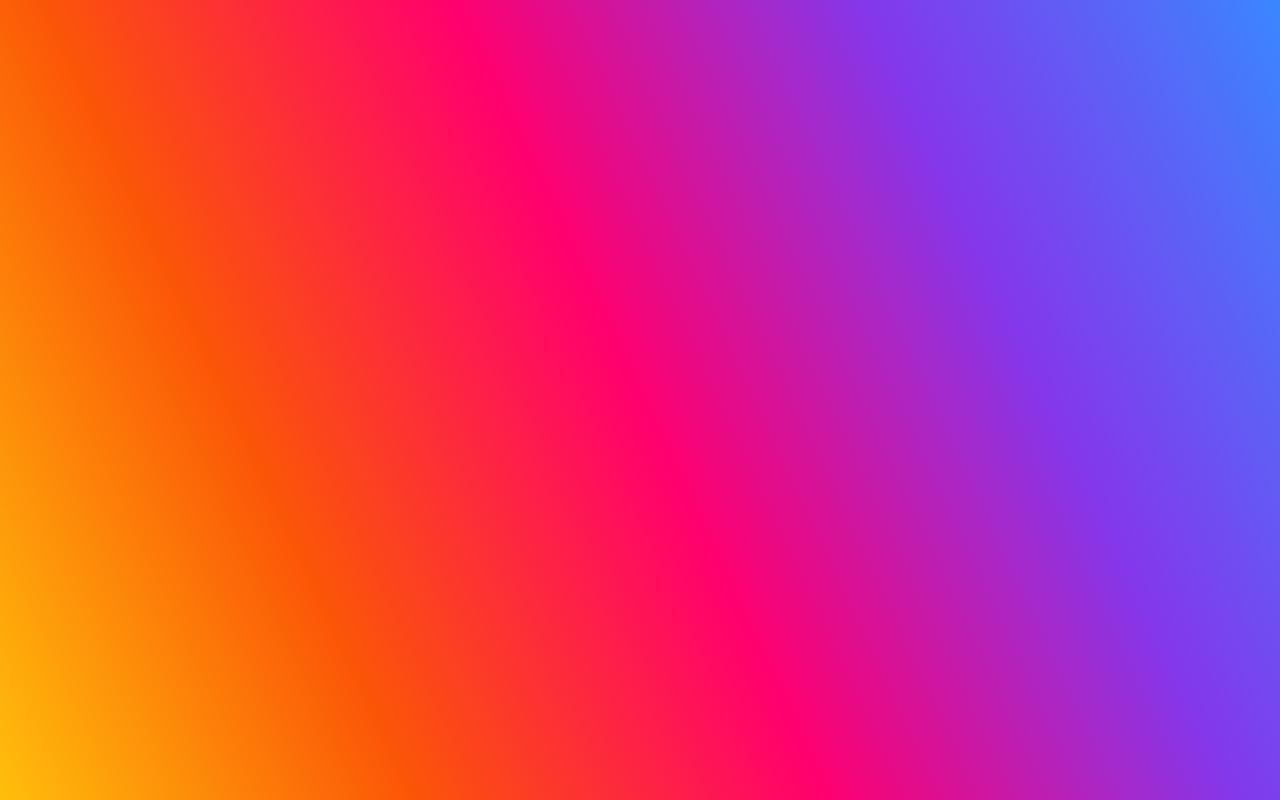
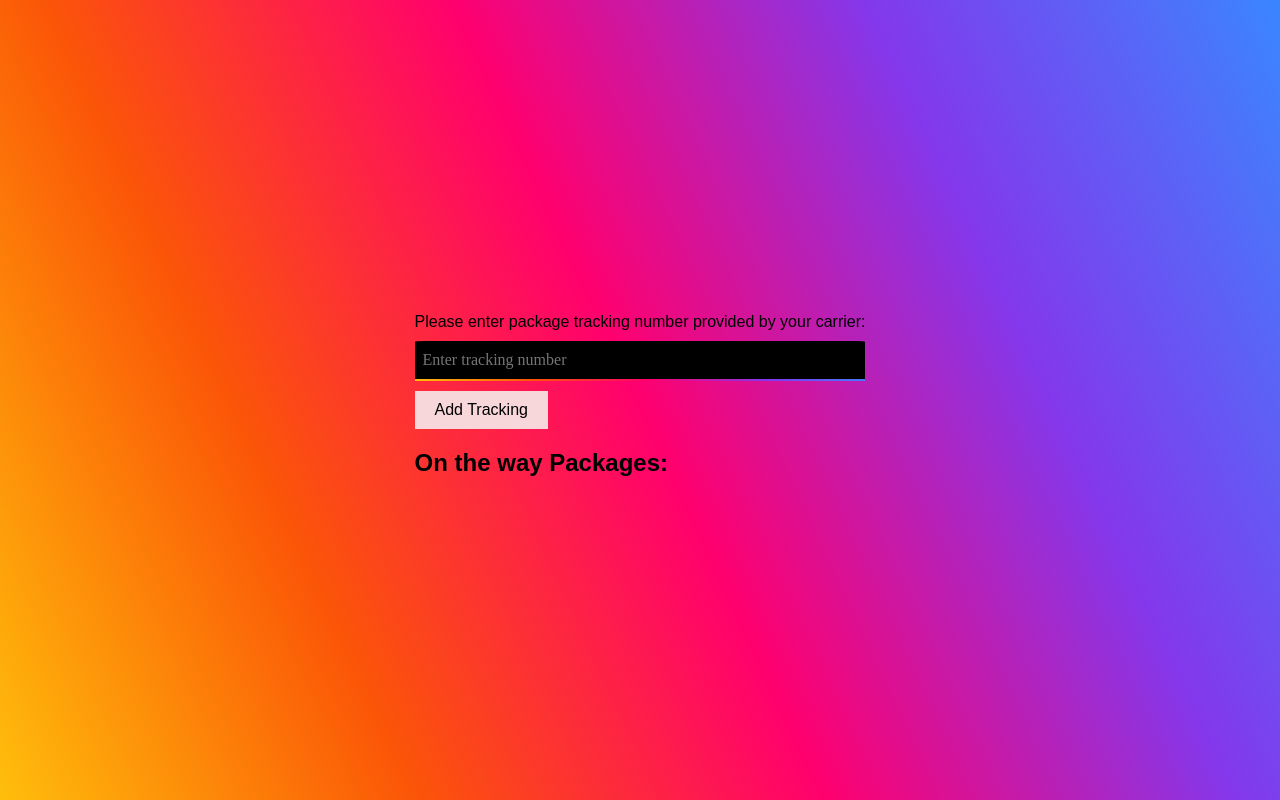
Before and after one commit to GraceLTQ/BigRedHack-SkyParcel, a React (Create React App) app in the folder client/: page /addtracking in a window 1280 px wide. Before the commit this address had no page. Built offline with nearby package versions, Linux system fonts and the light colour scheme.

Commit message:
Proper add tracking logic

```diff
--- a/client/src/App.js
+++ b/client/src/App.js
@@ -2,8 +2,10 @@ import React from "react";
 import { BrowserRouter as Router, Routes, Route } from "react-router-dom";
 // import { RouterProvider } from "react-router-dom";
 // import router from "./router";
-import Auth from "./Auth.js";
-import Homepage from "./Homepage.js";
+import Auth from "./Pages/Auth.js";
+import Homepage from "./Pages/Homepage.js";
+import MyPackages from "./Pages/MyPackages";
+import AddTracking from "./Pages/AddTracking.js";
 
 function App() {
   return (
@@ -14,6 +16,8 @@ function App() {
         <Routes>
           <Route path="/" element={<Auth />} />
           <Route path="/homepage" element={<Homepage />} />
+          <Route path="/mypackages" element={<MyPackages />} />
+          <Route path="/addtracking" element={<AddTracking />} />
         </Routes>
       </div>
     </Router>
--- /dev/null
+++ b/client/src/Pages/AddTracking.css
@@ -0,0 +1,45 @@
+/* AddTracking.css */
+.add-tracking {
+  font-family: 'Arial', sans-serif;
+  padding: 20px;
+}
+
+.tracking-form label {
+  display: block;
+  margin-bottom: 10px;
+}
+
+.tracking-form input {
+  margin-bottom: 10px;
+  width: 100%;
+  padding: 8px;
+  font-size: 16px;
+}
+
+.tracking-form button {
+  padding: 10px 20px;
+  background-color: #f8d7da;
+  border: none;
+  cursor: pointer;
+  font-size: 16px;
+}
+
+.on-the-way-packages {
+  margin-top: 20px;
+}
+
+.on-the-way-packages h2 {
+  margin-bottom: 10px;
+}
+
+.on-the-way-packages ul {
+  list-style: none;
+  padding: 0;
+}
+
+.on-the-way-packages li {
+  background: #f0f0f0;
+  margin-bottom: 5px;
+  padding: 10px;
+  border-radius: 4px;
+}
--- /dev/null
+++ b/client/src/Pages/AddTracking.js
@@ -0,0 +1,49 @@
+import React, { useState } from "react";
+import "./AddTracking.css"; // Make sure to create this CSS file
+
+function AddTracking() {
+  const [trackingNumber, setTrackingNumber] = useState("");
+  const [packages, setPackages] = useState([]);
+
+  const handleInputChange = (event) => {
+    setTrackingNumber(event.target.value);
+  };
+
+  const handleSubmit = (event) => {
+    event.preventDefault(); // Prevent the form from refreshing the page
+    if (trackingNumber.trim() !== "") {
+      setPackages([...packages, trackingNumber]);
+      setTrackingNumber(""); // Clear the input for the next entry
+    }
+  };
+
+  return (
+    <div className="add-tracking">
+      <div className="tracking-form">
+        <form onSubmit={handleSubmit}>
+          <label htmlFor="tracking-input">
+            Please enter package tracking number provided by your carrier:
+          </label>
+          <input
+            type="text"
+            id="tracking-input"
+            value={trackingNumber}
+            onChange={handleInputChange}
+            placeholder="Enter tracking number"
+          />
+          <button type="submit">Add Tracking</button>
+        </form>
+      </div>
+      <div className="on-the-way-packages">
+        <h2>On the way Packages:</h2>
+        <ul>
+          {packages.map((number, index) => (
+            <li key={index}>{number}</li>
+          ))}
+        </ul>
+      </div>
+    </div>
+  );
+}
+
+export default AddTracking;
--- a/client/src/Homepage.js
+++ b/client/src/Pages/Homepage.js
@@ -1,4 +1,5 @@
 import React, { useState } from "react";
+import { useNavigate } from "react-router-dom";
 import "./Homepage.css";
 
 function Homepage() {
@@ -6,6 +7,16 @@ function Homepage() {
 
   const toggleMenu = () => {
     setIsMenuOpen(!isMenuOpen);
+  };
+
+  let navigate = useNavigate();
+
+  const goToMyPackages = () => {
+    navigate("/mypackages"); // Use the route path you defined for MyPackages
+  };
+
+  const goToAddTracking = () => {
+    navigate("/addtracking"); // Use the route path you defined for MyPackages
   };
 
   return (
@@ -31,8 +42,8 @@ function Homepage() {
           <h1>Your Best Delivery Solution</h1>
         </header>
         <div className="buttons">
-          <button>My Packages</button>
-          <button>Add a Tracking</button>
+          <button onClick={goToMyPackages}>My Packages</button>
+          <button onClick={goToAddTracking}>Add a Tracking</button>
         </div>
       </div>
     </div>
--- /dev/null
+++ b/client/src/Pages/MyPackages.css
@@ -0,0 +1,13 @@
+/* MyPackages.css */
+
+.my-packages {
+  display: flex;
+  justify-content: center; /* Center the image horizontally */
+  align-items: center; /* Center the image vertically */
+  height: 100vh; /* Take up the full viewport height */
+}
+
+.my-packages img {
+  max-width: 100%; /* Ensure the image is responsive and doesn't overflow */
+  height: auto; /* Maintain the aspect ratio of the image */
+}
--- /dev/null
+++ b/client/src/Pages/MyPackages.js
@@ -0,0 +1,13 @@
+import React from "react";
+import "./MyPackages.css"; // Ensure you have this CSS file
+import packageImage from "./package.png"; // Adjust the path to where your image is stored
+
+function MyPackages() {
+  return (
+    <div className="my-packages">
+      <img src={packageImage} alt="data dashboard" />
+    </div>
+  );
+}
+
+export default MyPackages;
```
Also changed, not shown: client/src/index.js (+6 -6 lines), client/src/Pages/Auth.js (renamed from client/src/Auth.js), client/src/Pages/Homepage.css (renamed from client/src/Homepage.css), client/src/Pages/index.css (renamed from client/src/index.css), client/src/Pages/package.png (added).
